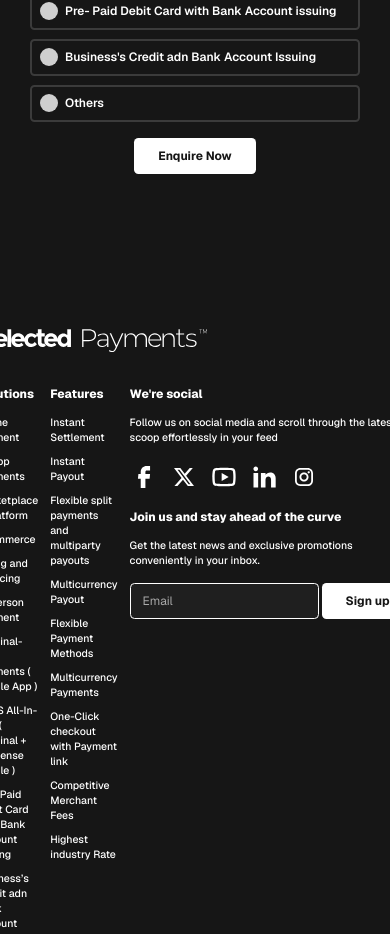
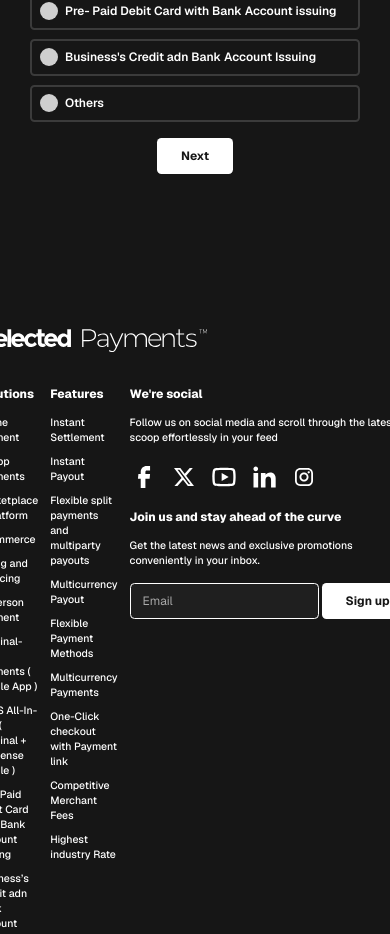
Before and after one commit to arshaan-abh/payments-landing, a Next.js app: page / in a window 390 px wide. Shown: the part 8972-9906 px from the top of the page. Built offline with nearby package versions, Linux system fonts and the light colour scheme.

Commit message:
Make form buttons responsive

```diff
--- a/app/_components/button/index.tsx
+++ b/app/_components/button/index.tsx
@@ -6,6 +6,7 @@ interface ButtonProps {
 	children?: ReactNode;
 	white?: boolean;
 	clickHandler?: MouseEventHandler<HTMLButtonElement>;
+	className?: string;
 }
 
 const Button: FC<ButtonProps> = ({
@@ -13,6 +14,7 @@ const Button: FC<ButtonProps> = ({
 	white,
 	clickHandler,
 	customRef,
+	className = "",
 }) => {
 	const variableClassNames = white
 		? "text-primary bg-white"
@@ -21,7 +23,7 @@ const Button: FC<ButtonProps> = ({
 		<button
 			ref={customRef}
 			onClick={clickHandler}
-			className={`${variableClassNames} py-3 px-8 rounded-md text-base font-bold whitespace-nowrap`}
+			className={`${variableClassNames} py-3 px-8 rounded-md text-base font-bold whitespace-nowrap ${className}`}
 		>
 			{children}
 		</button>
--- a/app/_components/features-seven/Slider.tsx
+++ b/app/_components/features-seven/Slider.tsx
@@ -21,6 +21,7 @@ const useSlider = ({
 	ReactNode,
 	RefObject<HTMLButtonElement>,
 	RefObject<HTMLButtonElement>,
+	number,
 ] => {
 	const [index, setIndex] = useState<number>(1);
 	const prevButtonRef = useRef<HTMLButtonElement>(null);
@@ -78,6 +79,7 @@ const useSlider = ({
 		</div>,
 		prevButtonRef,
 		nextButtonRef,
+		index,
 	];
 };
 
--- a/app/_components/form/index.tsx
+++ b/app/_components/form/index.tsx
@@ -89,7 +89,7 @@ function Form() {
 		breakpoints: [{ breakpoint: 768, state: 2.5 }],
 	});
 
-	const [slider, _, nextButtonRef] = useSlider({
+	const [slider, prevButtonRef, nextButtonRef, index] = useSlider({
 		children: [
 			<div className="flex flex-col basis-1/2" key={0}>
 				<p className="text-xl text-secondary font-extrabold text-center mb-4">
@@ -134,8 +134,9 @@ function Form() {
 				Elevate your business with our convenient in-app payment solutions.
 			</p>
 			<div className="flex mb-2.5">{slider}</div>
+			<div className="flex gap-4">
+				{visibleSlidesNumber === 2 ? (
 					<Button
-				customRef={nextButtonRef}
 						clickHandler={() => {
 							handleFormSubmit();
 						}}
@@ -143,6 +144,28 @@ function Form() {
 					>
 						Enquire Now
 					</Button>
+				) : (
+					<>
+						{index === 1 ? (
+							<Button white className="f-full" customRef={nextButtonRef}>
+								Next
+							</Button>
+						) : (
+							<Button customRef={prevButtonRef}>Back</Button>
+						)}
+						{index === 2 && (
+							<Button
+								clickHandler={() => {
+									handleFormSubmit();
+								}}
+								white
+							>
+								Enquire Now
+							</Button>
+						)}
+					</>
+				)}
+			</div>
 			<div className="grow-2 min-h-[1rem]" />
 		</div>
 	);
```
Lines whose indentation alone changed are shown as unchanged.
